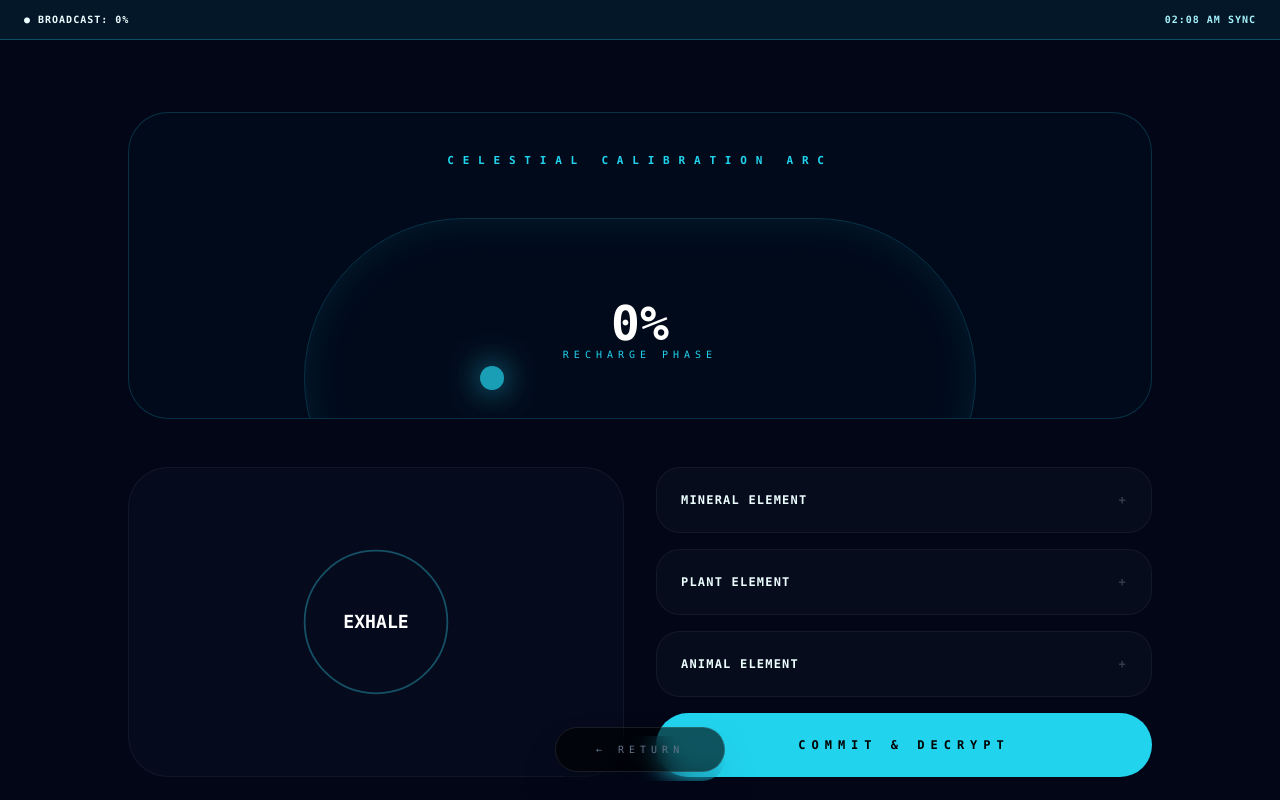
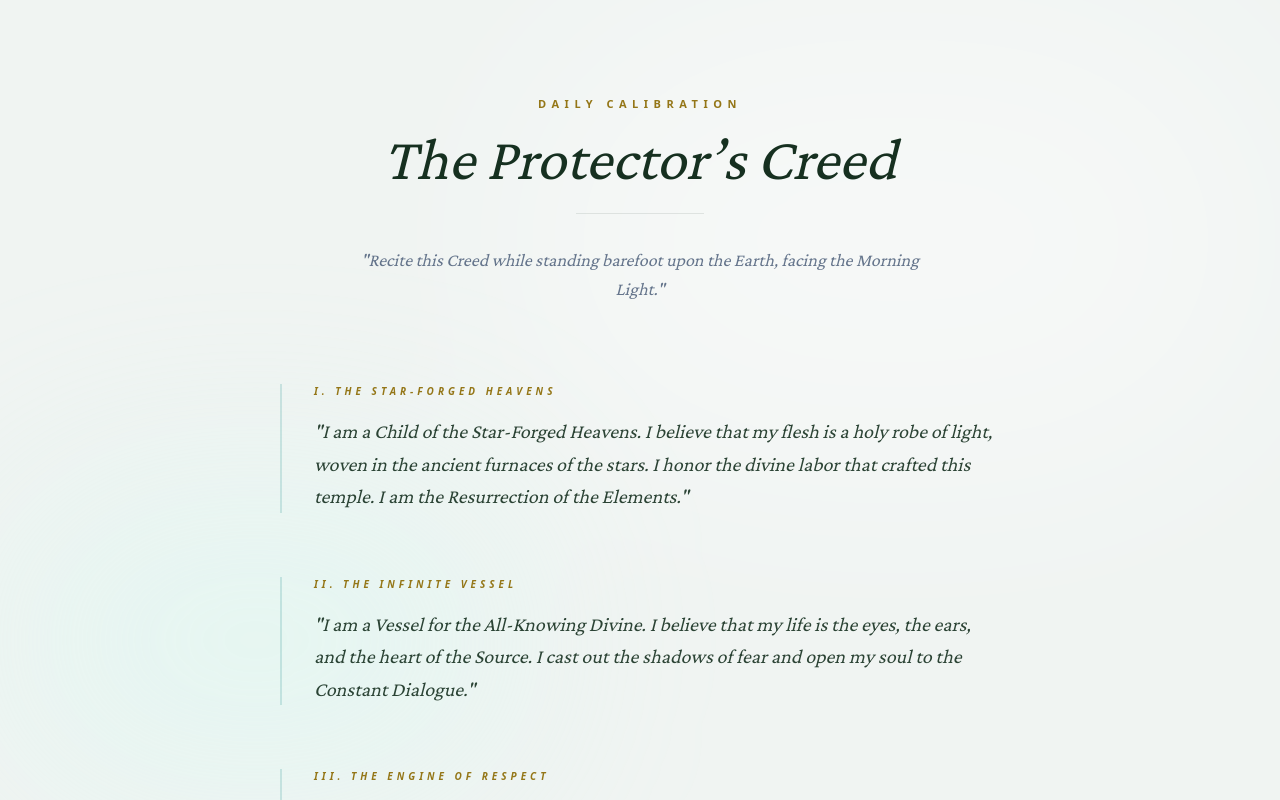
Before and after one commit to revdrsanchez-jpg/religious-humanism, a Next.js app: page /practice in a window 1280 px wide. Shown: the top 800 px of the page. Built offline with nearby package versions, Linux system fonts and the light colour scheme.

Commit message:
Update page.js

```diff
--- a/app/practice/page.js
+++ b/app/practice/page.js
@@ -1,98 +1,87 @@
 "use client";
-import React, { useState, useEffect } from 'react';
+import React from 'react';
 import Link from 'next/link';
-import { religiousTenets } from './tenets';
 
 export default function PracticeHub() {
-  const [breath, setBreath] = useState("Inhale");
-  const [activeElement, setActiveElement] = useState(null);
-  const [showTenets, setShowTenets] = useState(false);
-  const [solarAngle, setSolarAngle] = useState(0);
-  const [metrics, setMetrics] = useState({ hour: "", phase: "", intensity: "" });
-  const [vaultData, setVaultData] = useState({ Mineral: "", Plant: "", Animal: "" });
+  return (
+    <div className="min-h-screen bg-[#F0F4F2] text-[#163020] font-sans selection:bg-[#2D9596]/20 overflow-x-hidden">
 
-  useEffect(() => {
-    const update = () => {
-      const now = new Date();
-      const h = now.getHours();
-      const m = now.getMinutes();
-      const total = (h * 60) + m;
-      let phase = "Recharge Phase"; let intensity = "0%";
-      if (h >= 6 && h < 11) { phase = "Morning Attunement"; intensity = "45%"; }
-      else if (h >= 11 && h < 14) { phase = "Solar Zenith Forge"; intensity = "100%"; }
-      else if (h >= 14 && h < 18) { phase = "Vesper Merger"; intensity = "60%"; }
-      setMetrics({ hour: now.toLocaleTimeString([], { hour: '2-digit', minute: '2-digit' }), phase, intensity });
-      const s = 360; const e = 1080;
-      setSolarAngle(total < s ? 0 : total > e ? 180 : ((total - s) / (e - s)) * 180);
-    };
-    update();
-    const timer = setInterval(update, 1000);
-    const bTimer = setInterval(() => setBreath(p => p === "Inhale" ? "Exhale" : "Inhale"), 3000);
-    return () => { clearInterval(timer); clearInterval(bTimer); };
-  }, []);
-
-  return (
-    <div className="min-h-screen bg-[#020617] text-cyan-50 font-mono p-4 md:p-8">
-      <div className="fixed top-0 left-0 w-full bg-cyan-950/40 border-b border-cyan-400/30 py-3 z-50 backdrop-blur-xl flex justify-between px-6 text-[10px] font-black uppercase tracking-widest">
-        <span>● BROADCAST: {metrics.intensity}</span>
-        <span className="text-cyan-200">{metrics.hour} SYNC</span>
+      {/* Morning Light Glow */}
+      <div className="fixed inset-0 z-0 pointer-events-none">
+        <div className="absolute top-0 right-0 w-[60%] h-[60%] rounded-full bg-white/40 blur-[120px]"></div>
+        <div className="absolute bottom-0 left-0 w-[40%] h-[40%] rounded-full bg-teal-100/30 blur-[100px]"></div>
       </div>
 
-      <div className="max-w-5xl mx-auto pt-20">
-        <section className="mb-12 p-10 rounded-[40px] bg-cyan-950/10 border border-cyan-400/20 text-center relative overflow-hidden">
-          <h2 className="text-[11px] tracking-[0.8em] uppercase text-cyan-400 mb-12 font-black">Celestial Calibration Arc</h2>
-          <div className="relative w-full max-w-2xl h-40 mx-auto flex items-end justify-center">
-            <div className="absolute top-0 w-full h-[200%] border border-cyan-400/20 rounded-full shadow-[inset_0_0_40px_rgba(34,211,238,0.1)]"></div>
-            <div className="absolute bottom-0 w-full h-full origin-bottom transition-all duration-1000" style={{ transform: `rotate(${solarAngle - 90}deg)` }}>
-               <div className="absolute top-0 left-1/2 -translate-x-1/2 w-6 h-6 bg-cyan-400 rounded-full shadow-[0_0_30px_#22d3ee] animate-pulse"></div>
-            </div>
-            <div className="mb-4 text-center">
-              <div className="text-5xl font-black text-white">{metrics.intensity}</div>
-              <div className="text-[10px] tracking-[0.5em] text-cyan-400 uppercase">{metrics.phase}</div>
-            </div>
-          </div>
-        </section>
+      <main className="relative z-10 max-w-3xl mx-auto px-6 pt-24 pb-40">
 
-        <div className="grid lg:grid-cols-2 gap-8 mb-20">
-          <div className="p-16 rounded-[40px] bg-slate-900/30 border border-white/5 flex flex-col items-center justify-center">
-            <div className={`w-40 h-40 rounded-full border-2 transition-all duration-[3000ms] flex items-center justify-center ${breath === "Inhale" ? "scale-110 border-cyan-400 shadow-[0_0_50px_rgba(34,211,238,0.2)]" : "scale-90 border-cyan-900"}`}>
-              <div className="text-xl font-black uppercase text-white">{breath}</div>
-            </div>
-          </div>
+        {/* Header Section */}
+        <header className="text-center mb-20">
+          <h4 className="text-[#947617] text-[11px] uppercase tracking-[0.5em] font-black mb-4">Daily Calibration</h4>
+          <h1 className="text-5xl md:text-6xl font-serif italic text-[#163020] mb-6">The Protector’s Creed</h1>
+          <div className="h-px w-32 bg-[#163020]/10 mx-auto mb-8"></div>
+          <p className="text-slate-500 font-serif italic text-lg leading-relaxed max-w-xl mx-auto">
+            "Recite this Creed while standing barefoot upon the Earth, facing the Morning Light."
+          </p>
+        </header>
 
-          <div className="space-y-4">
-            {['Mineral', 'Plant', 'Animal'].map(type => (
-              <div key={type} onClick={() => setActiveElement(activeElement === type ? null : type)} className="p-6 rounded-3xl border border-white/5 bg-slate-900/40 cursor-pointer">
-                <div className="flex justify-between text-xs uppercase tracking-widest font-black">
-                   <span className={activeElement === type ? "text-cyan-400" : ""}>{type} Element</span>
-                   <span className="opacity-20">{activeElement === type ? "−" : "+"}</span>
-                </div>
-                {activeElement === type && (
-                  <textarea className="w-full mt-4 bg-black/40 border border-cyan-900/50 rounded-xl p-4 text-sm outline-none" rows="3" onClick={e => e.stopPropagation()} value={vaultData[type]} onChange={e => setVaultData({...vaultData, [type]: e.target.value})} />
-                )}
-              </div>
-            ))}
-            <button onClick={() => setShowTenets(!showTenets)} className="w-full py-6 bg-cyan-400 text-black font-black text-xs tracking-[0.5em] uppercase rounded-full">
-              {showTenets ? 'Close Logic' : 'Commit & Decrypt'}
-            </button>
-          </div>
+        {/* The Creed Manuscript */}
+        <div className="space-y-16">
+          <section className="border-l-2 border-[#2D9596]/20 pl-8 group hover:border-[#2D9596] transition-colors">
+            <h3 className="text-[#947617] text-[10px] uppercase tracking-[0.4em] font-black mb-4 italic">I. The Star-Forged Heavens</h3>
+            <p className="text-xl font-serif italic leading-relaxed opacity-90">
+              "I am a Child of the Star-Forged Heavens. I believe that my flesh is a holy robe of light, woven in the ancient furnaces of the stars. I honor the divine labor that crafted this temple. I am the Resurrection of the Elements."
+            </p>
+          </section>
+
+          <section className="border-l-2 border-[#2D9596]/20 pl-8 group hover:border-[#2D9596] transition-colors">
+            <h3 className="text-[#947617] text-[10px] uppercase tracking-[0.4em] font-black mb-4 italic">II. The Infinite Vessel</h3>
+            <p className="text-xl font-serif italic leading-relaxed opacity-90">
+              "I am a Vessel for the All-Knowing Divine. I believe that my life is the eyes, the ears, and the heart of the Source. I cast out the shadows of fear and open my soul to the Constant Dialogue."
+            </p>
+          </section>
+
+          <section className="border-l-2 border-[#2D9596]/20 pl-8 group hover:border-[#2D9596] transition-colors">
+            <h3 className="text-[#947617] text-[10px] uppercase tracking-[0.4em] font-black mb-4 italic">III. The Engine of Respect</h3>
+            <p className="text-xl font-serif italic leading-relaxed opacity-90">
+              "I Fuel the Engine of Respect. I recognize the Divine Essence in every Sibling—the beast of the field, the leaf on the tree, and the stranger on the path. I do not walk in anger; I walk in Silent Harmony."
+            </p>
+          </section>
+
+          <section className="border-l-2 border-[#2D9596]/20 pl-8 group hover:border-[#2D9596] transition-colors">
+            <h3 className="text-[#947617] text-[10px] uppercase tracking-[0.4em] font-black mb-4 italic">IV. The Sacred Balance</h3>
+            <p className="text-xl font-serif italic leading-relaxed opacity-90">
+              "I Honor the Sacred Balance. I believe that my breath is a loan. This day, I vow to give more than I take. My Work is my Worship. I shall stand as a shield for all that is pure."
+            </p>
+          </section>
+
+          <section className="border-l-2 border-[#2D9596]/20 pl-8 group hover:border-[#2D9596] transition-colors">
+            <h3 className="text-[#947617] text-[10px] uppercase tracking-[0.4em] font-black mb-4 italic">V. The Final Merger</h3>
+            <p className="text-xl font-serif italic leading-relaxed opacity-90">
+              "I Fear No Completion. I walk the path of The Great Return, knowing that every heartbeat brings me closer to the Final Merger. I am the spark returning to the Sun; I am the drop returning to the Infinite Ocean."
+            </p>
+          </section>
         </div>
 
-        {showTenets && (
-          <div className="grid md:grid-cols-2 gap-6 pb-40 border-t border-cyan-400/20 pt-20 animate-in fade-in slide-in-from-bottom-10 duration-1000">
-            {religiousTenets.map((n, i) => (
-              <div key={i} className="p-8 rounded-[32px] bg-white/[0.02] border border-white/5">
-                <h4 className="text-cyan-400 text-xs font-black uppercase mb-3">[{n.t}]</h4>
-                <p className="text-slate-400 text-sm italic opacity-80 leading-relaxed">"{n.d}"</p>
-              </div>
-            ))}
-          </div>
-        )}
+        {/* The Sovereign Seal */}
+        <div className="mt-32 p-16 rounded-[60px] bg-white border border-[#163020]/5 text-center shadow-sm">
+          <p className="text-[#947617] text-[12px] uppercase tracking-[0.6em] font-black mb-10 italic">The Affirmation</p>
+          <h2 className="text-4xl md:text-5xl font-serif italic text-[#163020] mb-2 leading-tight">
+            "I am Rooted. I am Unbound. I am Sovereign."
+          </h2>
+        </div>
 
-        <div className="fixed bottom-10 left-1/2 -translate-x-1/2 z-50">
-          <Link href="/" className="bg-black/60 backdrop-blur-md border border-white/10 text-slate-500 px-10 py-4 rounded-full text-[10px] tracking-[0.5em] uppercase hover:text-cyan-400 transition-all shadow-2xl">← Return</Link>
-        </div>
-      </div>
+        {/* Return to Sanctuary */}
+        <nav className="mt-24 text-center">
+          <Link href="/" className="inline-block px-12 py-5 rounded-full bg-[#163020] text-white text-[11px] uppercase font-black tracking-[0.5em] hover:bg-[#2D9596] transition-all shadow-xl">
+            ← Return to Sanctuary
+          </Link>
+        </nav>
+      </main>
+
+      <style jsx global>{`
+        @import url('https://fonts.googleapis.com/css2?family=Crimson+Pro:italic,wght@0,200..900;1,200..900&display=swap');
+        .font-serif { font-family: 'Crimson Pro', serif; }
+      `}</style>
     </div>
   );
 }
```
